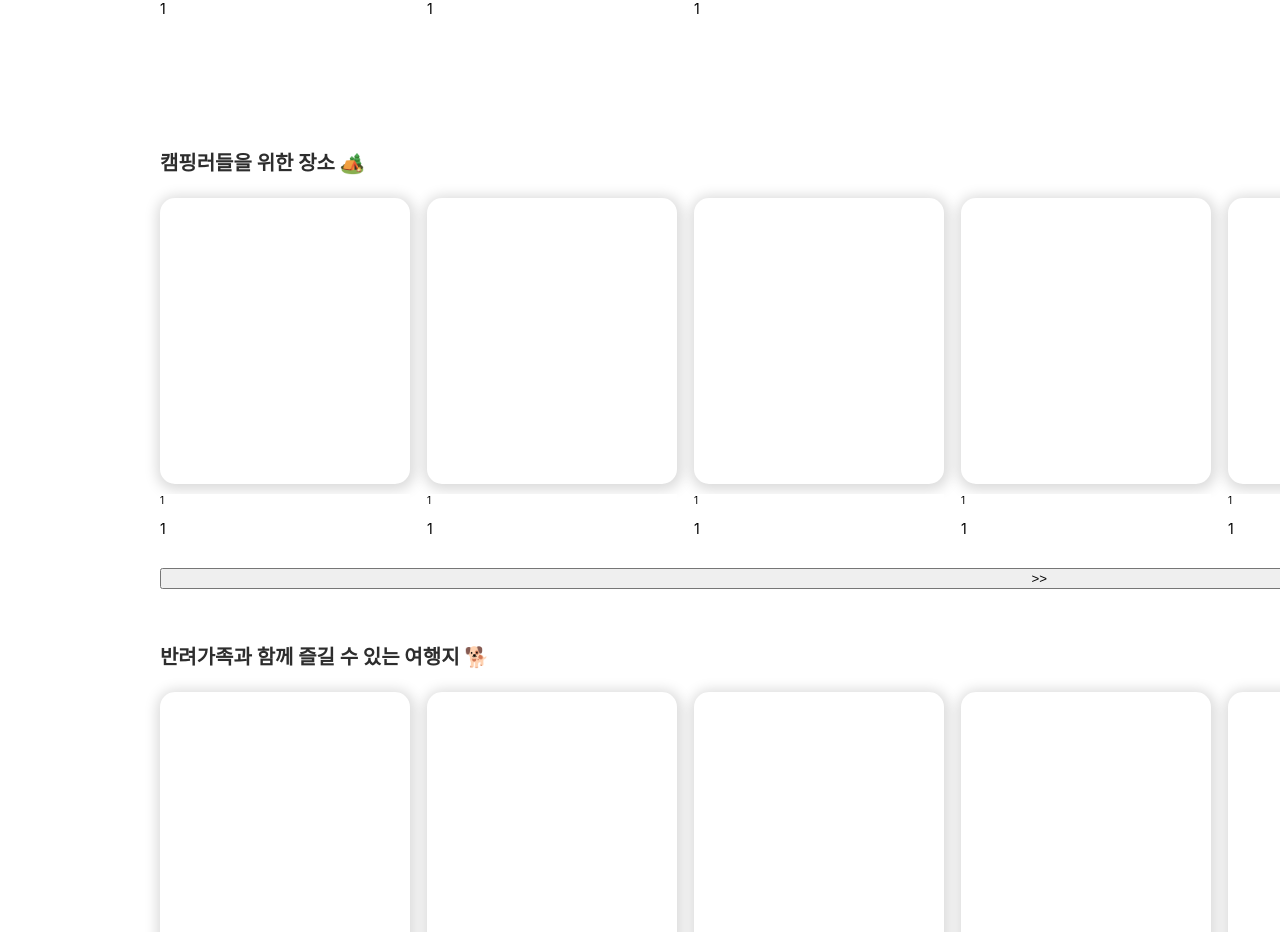
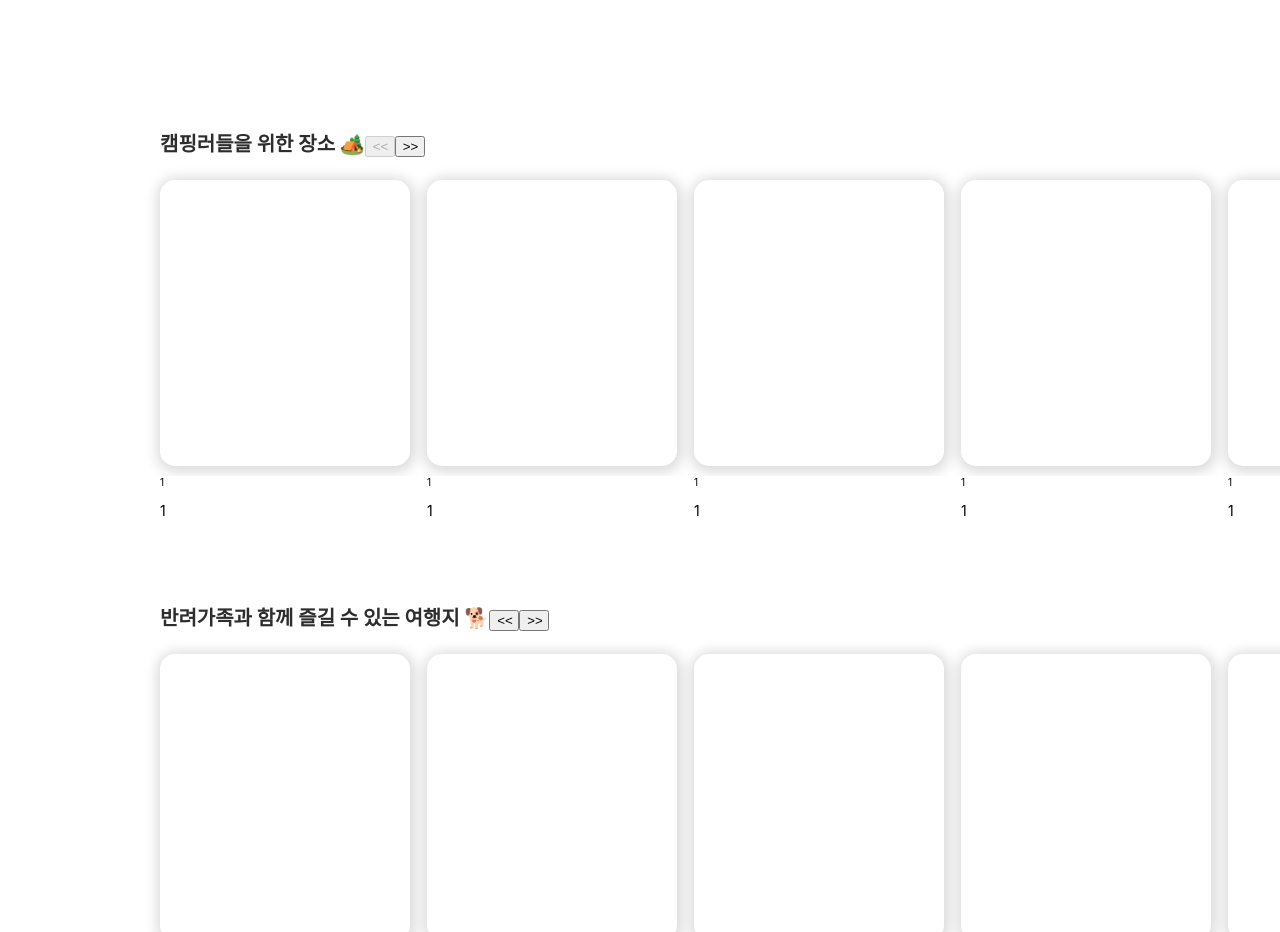
Before and after one commit to G-A-L-E/FrontEnd, a Next.js app in the folder gale/: page / in a window 1280 px wide. Shown: the part 1340-2272 px from the top of the page. Built offline with nearby package versions, Linux system fonts and the light colour scheme.

Commit message:
20221020

```diff
--- a/gale/package.json
+++ b/gale/package.json
@@ -22,6 +22,7 @@
     "@types/react": "18.0.21",
     "@types/react-dom": "18.0.6",
     "@types/styled-components": "^5.1.26",
+    "babel-plugin-styled-components": "^2.0.7",
     "eslint": "8.24.0",
     "eslint-config-next": "12.3.1",
     "typescript": "4.8.4"
--- a/gale/pages/components/Slide.tsx
+++ b/gale/pages/components/Slide.tsx
@@ -1,7 +1,9 @@
 import styled from 'styled-components';
 import Card from './Card';
+import { PostProps } from '../index';
+import { useEffect } from 'react';
 
-const SlideWrap = styled.div`
+const SlideWrap = styled.div<{slidePx: number}>`
     position: relative;
     width: 100%;
     height: 360px;
@@ -10,12 +12,13 @@ const SlideWrap = styled.div`
     background-color: #ffffff;
     display: flex;
     flex-direction: row;
+    transform: translateX(${(props)=>(props.slidePx)}px);
+    transition: 0.5s;
 `
-
-export default function Slide() {
-    console.log();
+function Slide(slidePx: PostProps) {
+    console.log(slidePx.slidePx)
     return (
-        <SlideWrap>
+            <SlideWrap slidePx={slidePx.slidePx}>
                 <Card />
                 <Card />
                 <Card />
@@ -29,3 +32,5 @@ export default function Slide() {
             </SlideWrap>
     )
 }
+
+export default Slide;
--- a/gale/pages/index.tsx
+++ b/gale/pages/index.tsx
@@ -1,45 +1,54 @@
 import type { NextPage } from 'next'
-import { useState } from 'react';
+import { useState, useEffect } from 'react';
 import styled from 'styled-components';
 import Slide from './components/Slide';
 import Card from './components/Card';
 
+export interface PostProps {
+  slidePx: number;
+  buttonState?: string;
+}
+
 const Wrapper: any = styled.div`
   margin: 0 auto;
   width: 1920px;
-  height: 2500px;
+  height: 250rem;
   background-color: white;
   overflow: hidden;
 `
 const WrapperHeader: any = styled.div`
-  width: 100%;
-  height: 21.6%;
+  width: 192rem;
+  height: 52rem;
   background-color: #f2f2f2;
   font-size: 100px;
   text-align: center;
 `
 const WrapperBody: any = styled.div`
   position: relative;
-  left: 8.33%;
-  width: 91.6%;
-  height: 74.72%;
+  left: 16rem;
+  width: 176rem;
+  height: 186.8rem;
   display: flex;
   flex-direction : column;
 `
 const WrapperFooter: any = styled.div`
   position: relative;
   width: 100%;
-  height: 2.56%;
+  height: 5.8rem;
   background-color: #f2f2f2;
-  font-size: 30px;
+  font-size: 3rem;
   text-align: center;
 `
 const Titles: any = styled.div`
   position: relative;
-  height: 1.24%;
-  top: 56px;
-  margin-bottom: 32px;
+  width: 100%;
+  height: 2.4rem;
+  top: 5.6rem;
+  margin-bottom: 3.2rem;
   background-color: #ffffff;
+  display: flex;
+  flex-direction: row;
+  justify-contents: space-between;
 
   font-family: 'Inter';
   font-style: normal;
@@ -64,34 +73,36 @@ const BodayTitleGridLeft: any = styled.div`
     flex-wrap: wrap;
 `
 const BodayTitleGridRight: any = styled.div`
-    width: 41%;
-    height: 652px;
+    width: 79rem;
+    height: 65.2rem;
     background-color: white;
     font-size: 5rem;
     text-align: center
 
     background: #FFFFFF;
     box-shadow: 1px 2px 13px 4px rgba(0, 0, 0, 0.15);
-    border-radius: 15px;
+    border-radius: 1.5rem;
 `
-const SlideWrap = styled.div`
-    position: relative;
-    width: 100%;
-    height: 360px;
-    top: 48px;
-    margin-bottom: 58px;
-    background-color: #ffffff;
-    display: flex;
-    flex-direction: row;
-    transform : translateX();
+const Button: any = styled.button`
+    width: 3rem;
 `
 
 const Home: NextPage = () => {
-  const [sildePx , setSlidePx] = useState(0);
-  const toNext = () =>{
-    if(sildePx > 0){
-      setSlidePx(sildePx + 500);
-      console.log(sildePx);
+  const [slidePx, setSlidePx] = useState<PostProps['slidePx']>(0);
+  const [buttonState, setButtonState] = useState<PostProps['buttonState']>("");
+  const toNext = () => {
+    if (slidePx < 1800) {
+      setSlidePx(slidePx + 265);
+    } else if (slidePx >= 1800) {
+      setSlidePx(0);
+      setButtonState("disabled");
+    }
+  }
+  const toPrev = () => {
+    if (slidePx < 1800) {
+      setSlidePx(slidePx - 265);
+    } else if (slidePx >= 1800) {
+      setSlidePx(0);
     }
   }
   return (
@@ -104,22 +115,33 @@ const Home: NextPage = () => {
         <BodyTitle>
           <BodayTitleGridLeft>
             {/* mapData */}
-            <Card/>
-            <Card/>
-            <Card/>
-            <Card/>
-            <Card/>
-            <Card/>
+            <Card />
+            <Card />
+            <Card />
+            <Card />
+            <Card />
+            <Card />
           </BodayTitleGridLeft>
           <BodayTitleGridRight>
             지도
           </BodayTitleGridRight>
         </BodyTitle>
-        <Titles>캠핑러들을 위한 장소 🏕️</Titles>
-        <Slide/>
-        <button onClick={()=>toNext()}>{'>>'}</button>
-        <Titles>반려가족과 함께 즐길 수 있는 여행지 🐕</Titles>
-        <Slide/>
+        <Titles>
+          <div>캠핑러들을 위한 장소 🏕️</div>
+          <div>
+            <Button onClick={() => toPrev()} disabled={!buttonState}>{'<<'}</Button>
+            <Button onClick={() => toNext()}>{'>>'}</Button>
+          </div>
+        </Titles>
+        <Slide slidePx={slidePx} />
+        <Titles>
+          <div>반려가족과 함께 즐길 수 있는 여행지 🐕</div>
+          <div>
+            <Button onClick={() => toPrev()}>{'<<'}</Button>
+            <Button onClick={() => toNext()}>{'>>'}</Button>
+          </div>
+        </Titles>
+        <Slide slidePx={slidePx} />
       </WrapperBody>
       <WrapperFooter>
         Footer
```
Also changed, not shown: gale/.babelrc (added), 2 other files (tests, documents, lock files or other folders). Lines whose indentation alone changed are shown as unchanged.
